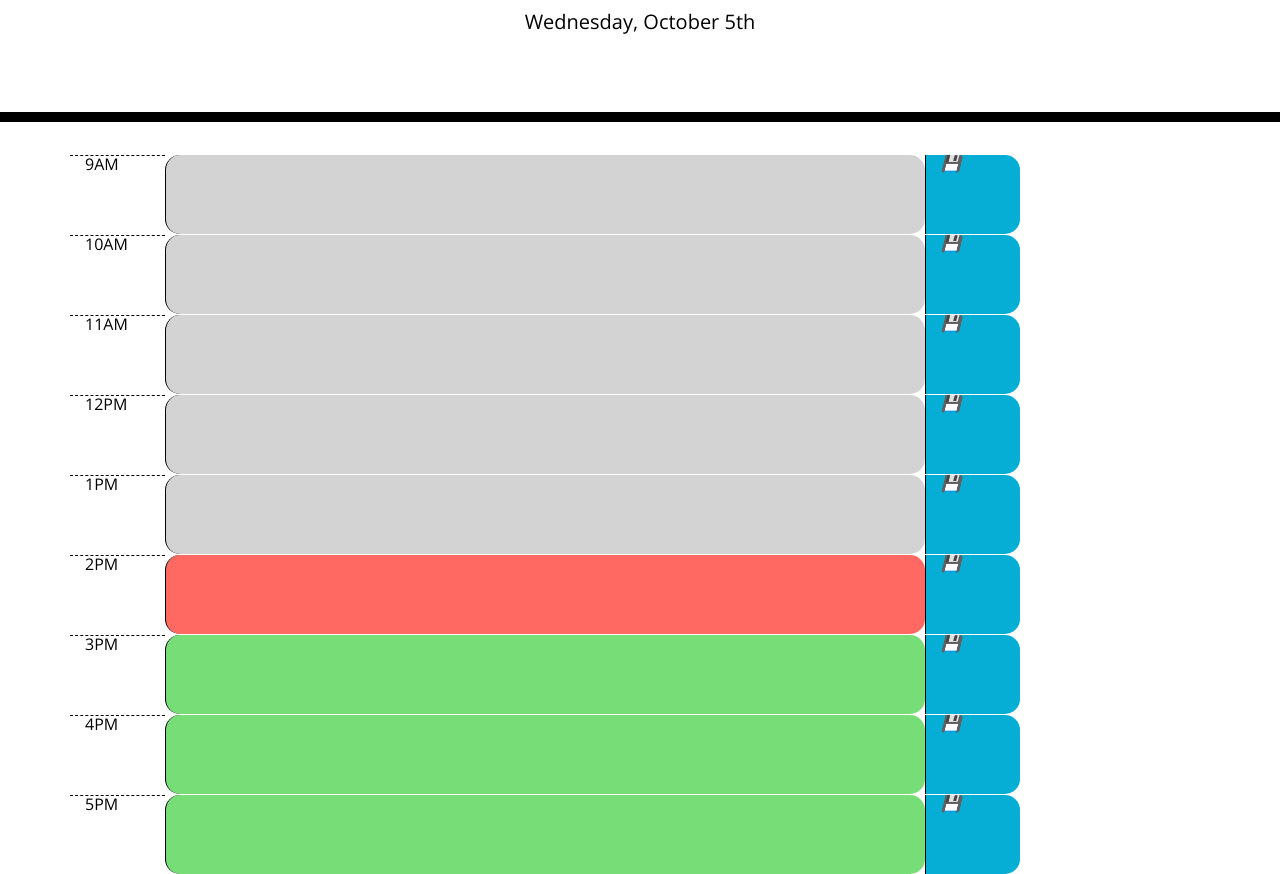
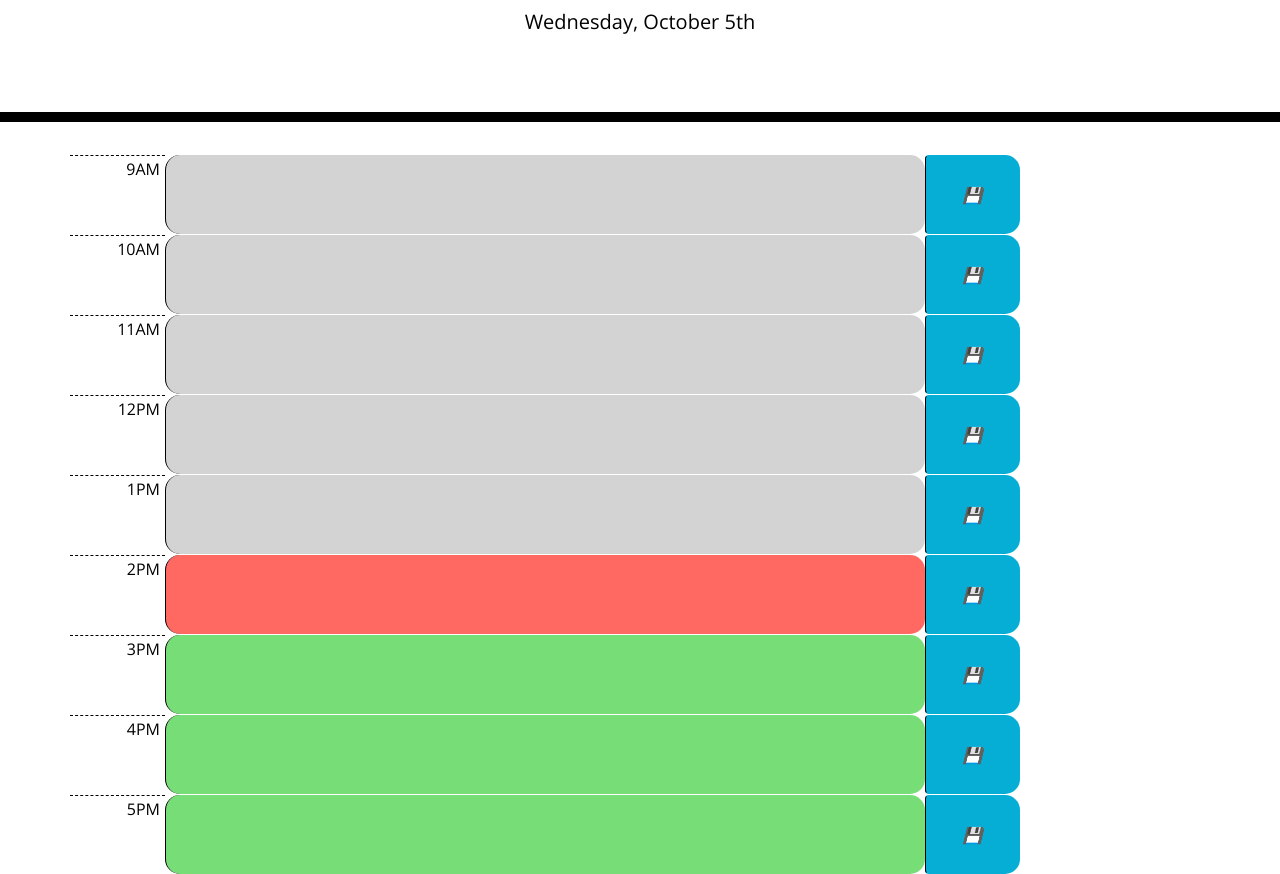
Before and after one commit to rogseo/workDayScheduler, a plain HTML site: page index.html in a window 1280 px wide. Shown: the part 182-1056 px from the top of the page. Drawn offline with nearby package versions, Linux system fonts and the light colour scheme.

Commit message:
style changed

```diff
--- a/index.html
+++ b/index.html
@@ -34,7 +34,7 @@
     <title>Work Day Scheduler</title>
   </head>
 
-  <body>
+  <body class="mb=50">
     <header class="jumbotron">
       <h1 class="display-3">Work Day Scheduler</h1>
       <p class="lead">A simple calendar app for scheduling your work day</p>
@@ -45,47 +45,47 @@
       <div class="row">
         <div class="col-1 hour">9AM</div>
         <textarea class="col-8 time-block" id="9AM" data-hour="9"></textarea>
-        <div class="col-1 saveBtn"><i>💾</i></div>
+        <button class="col-1 saveBtn btn active" aria-pressed="true"><i>💾</i></button>
       </div>
       <div class="row">
         <div class="col-1 hour">10AM</div>
         <textarea class="col-8 time-block description" id="10AM" data-hour="10"></textarea>
-        <div class="col-1 saveBtn"><i>💾</i></div>
+        <button class="col-1 saveBtn btn active" aria-pressed="true"><i>💾</i></button>
       </div>
       <div class="row">
         <div class="col-1 hour">11AM</div>
-        <textarea class="col-8 time-block" id="11AM" data-hour="11"></textarea>
-        <div class="col-1 saveBtn"><i>💾</i></div>
+        <textarea class="col-8 time-block active" aria-pressed="true" id="11AM" data-hour="11"></textarea>
+        <button class="col-1 saveBtn btn active" aria-pressed="true"><i>💾</i></button>
       </div>
       <div class="row">
         <div class="col-1 hour">12PM</div>
         <textarea class="col-8 time-block" id="12PM" data-hour="12"></textarea>
-        <div class="col-1 saveBtn"><i>💾</i></div>
+        <button class="col-1 saveBtn btn active" aria-pressed="true"><i>💾</i></button>
       </div>
       <div class="row">
         <div class="col-1 hour">1PM</div>
         <textarea class="col-8 time-block description" id="1PM" data-hour="13"></textarea>
-        <div class="col-1 saveBtn"><i>💾</i></div>
+        <button class="col-1 saveBtn btn active" aria-pressed="true"><i>💾</i></button>
       </div>
       <div class="row">
         <div class="col-1 hour">2PM</div>
         <textarea class="col-8 time-block" id="2PM" data-hour="14"></textarea>
-        <div class="col-1 saveBtn"><i>💾</i></div>
+        <button class="col-1 saveBtn btn active" aria-pressed="true"><i>💾</i></button>
       </div>
       <div class="row">
         <div class="col-1 hour">3PM</div>
         <textarea class="col-8 time-block" id="3PM" data-hour="15"></textarea>
-        <div class="col-1 saveBtn"><i>💾</i></div>
+        <button class="col-1 saveBtn btn active" aria-pressed="true"><i>💾</i></button>
       </div>
       <div class="row">
         <div class="col-1 hour">4PM</div>
         <textarea class="col-8 time-block description" id="4PM" data-hour="16"></textarea>
-        <div class="col-1 saveBtn"><i>💾</i></div>
+        <button class="col-1 saveBtn btn active" aria-pressed="true"><i>💾</i></button>
       </div>
       <div class="row">
         <div class="col-1 hour">5PM</div>
         <textarea class="col-8 time-block" id="5PM" data-hour="17"></textarea>
-        <div class="col-1 saveBtn"><i>💾</i></div>
+        <button class="col-1 saveBtn btn active" aria-pressed="true"><i>💾</i></button>
       </div>
 
     </div>
--- a/style.css
+++ b/style.css
@@ -26,8 +26,9 @@ textarea {
 }
 
 .time-block {
-  text-align: center;
+  text-align: left;
   border-radius: 15px;
+  padding:10px;
 }
 
 .row {
@@ -40,21 +41,26 @@ textarea {
   background-color: #ffffff;
   color: #000000;
   border-top: 1px dashed #000000;
+  text-align: right;
+  padding:5px;
 }
 
 .past {
   background-color: #d3d3d3;
-  color: white;
+  /* color: white; */
+  color: black;
 }
 
 .present {
   background-color: #ff6961;
-  color: white;
+  /* color: white; */
+  color: black;
 }
 
 .future {
   background-color: #77dd77;
-  color: white;
+  /* color: white; */
+  color: black;
 }
 
 .saveBtn {
```
